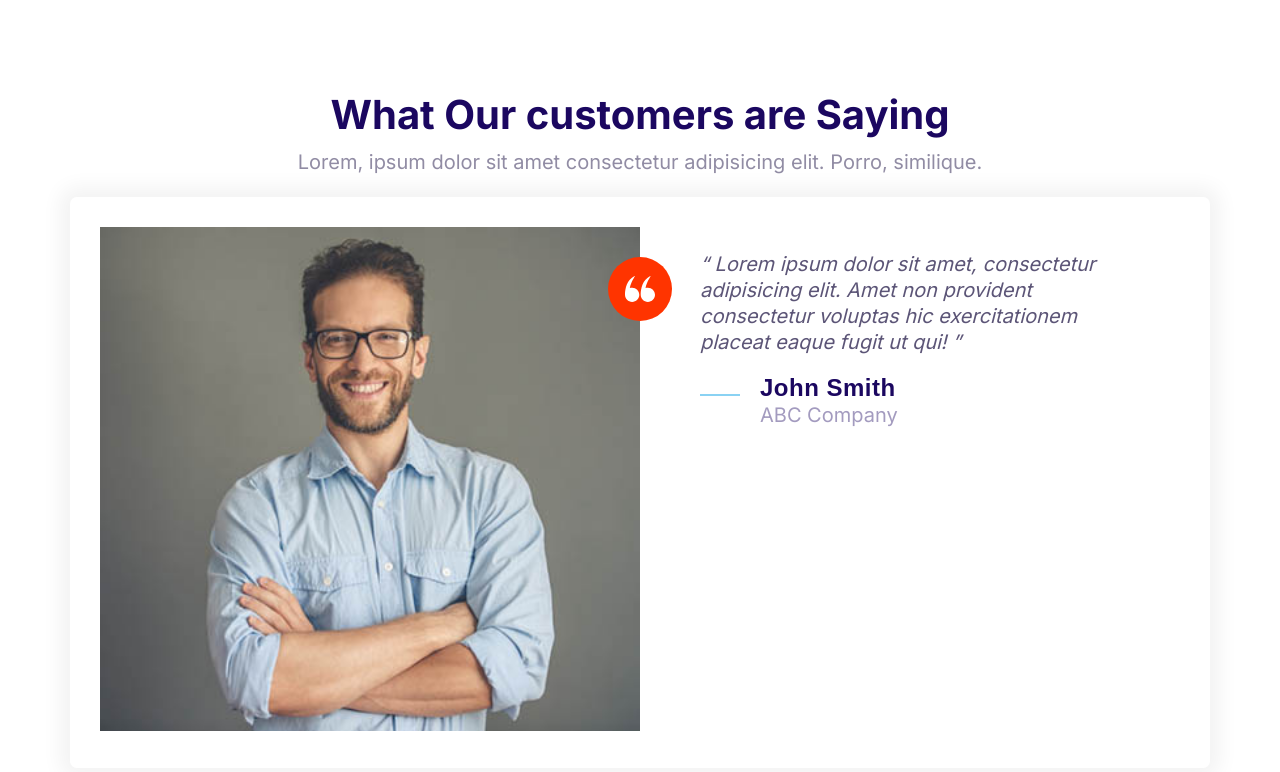
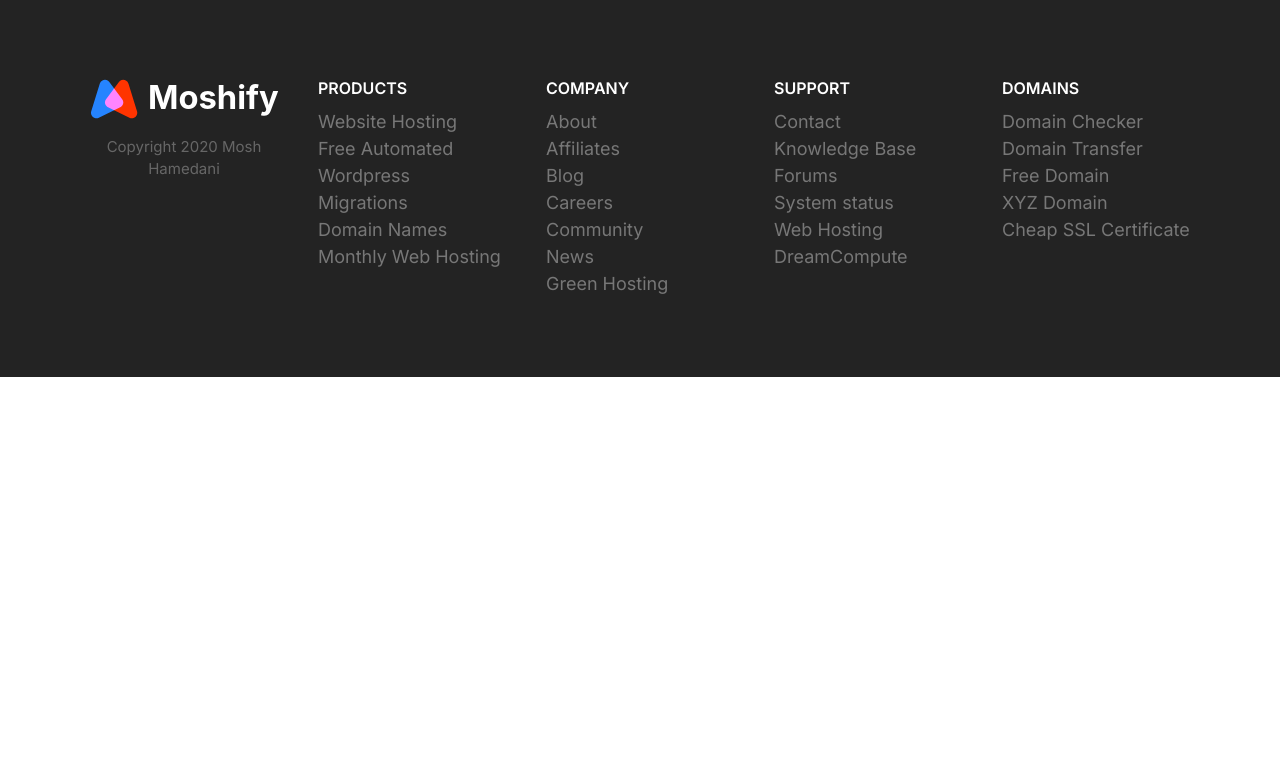
Before and after one commit to ivasquez12/MoshifyMash, a plain HTML site: page index.html in a window 1280 px wide. Drawn offline with Linux system fonts and the light colour scheme.

Commit message:
Describes footer component

```diff
--- a/css/styles.css
+++ b/css/styles.css
@@ -813,3 +813,73 @@ a {
     max-width: 700px;
   }
 }
+
+/* Footer */
+.footer {
+  background: #232323;
+}
+
+.footer a {
+  color: #777;
+  transition: color 0.3s;
+}
+
+.footer a:hover {
+  color: #fff;
+}
+
+.footer__section {
+  padding: 2rem;
+  border-bottom: 1px solid #393939;
+}
+
+.footer__section .list {
+  margin: 0;
+}
+
+.footer__heading {
+  text-transform: uppercase;
+  font-weight: 600;
+}
+
+.footer__brand {
+  margin-top: 5rem;
+  text-align: center;
+}
+
+.footer__brand img {
+  width: 100%;
+  max-width: 230px;
+}
+
+.footer__copyright {
+  font-size: 2.1rem;
+  color: #fff;
+  opacity: 0.3;
+}
+
+@media screen and (min-width: 768px) {
+  .footer__sections {
+    grid-template-columns: repeat(auto-fit, minmax(10rem, 1fr));
+  }
+  .footer .collapsible__chevron {
+    display: none;
+  }
+  .footer .collapsible__content {
+    max-height: 100%;
+    opacity: 1;
+  }
+  .footer__brand {
+    order: -1;
+    margin-top: 1rem;
+  }
+  .footer__copyright {
+    font-size: 1.5rem;
+  }
+  .footer__section {
+    border: 0;
+  }
+  .footer__heading {
+    font-size: 1.6rem;
+  }
+}
--- a/index.html
+++ b/index.html
@@ -15,54 +15,97 @@
     <link rel="stylesheet" href="/css/styles.css" />
   </head>
   <body>
-    <section class="block">
-      <header class="block__header">
-        <h2>What Our customers are Saying</h2>
-        <p>
-          Lorem, ipsum dolor sit amet consectetur adipisicing elit. Porro,
-          similique.
-        </p>
+    <footer class="block block--dark footer">
+      <div class="container grid footer__sections">
+        <section class="collapsible collapsible--expanded footer__section">
+          <header class="collapsible__header">
+            <h2 class="collapsible__heading footer__heading">Products</h2>
+
+            <img
+              class="icon-container--chevron collapsible__chevron"
+              src="/images/chevron.svg"
+              alt="a button with an arrow"
+            />
           </header>
-      <div class="container">
-        <div class="card testimonial">
-          <div class="grid grid--1x2">
-            <div class="testimonial__image">
+          <div class="collapsible__content">
+            <ul class="list">
+              <li><a href="#">Website Hosting</a></li>
+              <li><a href="#">Free Automated Wordpress</a></li>
+              <li><a href="#">Migrations</a></li>
+              <li><a href="#">Domain Names</a></li>
+              <li><a href="#">Monthly Web Hosting</a></li>
+            </ul>
+          </div>
+        </section>
+        <section class="collapsible footer__section">
+          <header class="collapsible__header">
+            <h2 class="collapsible__heading footer__heading">Company</h2>
+
             <img
-                src="/images/testimonial.jpg"
-                alt="a happy, smiling customer"
+              class="icon-container--chevron collapsible__chevron"
+              src="/images/chevron.svg"
+              alt="a button with an arrow"
             />
-              <span class="icon-container icon-container--accent">
-                <svg class="icon icon--white icon--small">
-                  <use xlink:href="/images/sprite.svg#quotes"></use>
-                </svg>
-              </span>
+          </header>
+          <div class="collapsible__content">
+            <ul class="list">
+              <li><a href="#">About</a></li>
+              <li><a href="#">Affiliates</a></li>
+              <li><a href="#">Blog</a></li>
+              <li><a href="#">Careers</a></li>
+              <li><a href="#">Community</a></li>
+              <li><a href="#">News</a></li>
+              <li><a href="#">Green Hosting</a></li>
+            </ul>
           </div>
+        </section>
+        <section class="collapsible footer__section">
+          <header class="collapsible__header">
+            <h2 class="collapsible__heading footer__heading">Support</h2>
 
-            <blockquote class="quote">
-              <p class="quote__text">
-                Lorem ipsum dolor sit amet, consectetur adipisicing elit. Amet
-                non provident consectetur voluptas hic exercitationem placeat
-                eaque fugit ut qui!
-              </p>
-              <footer>
-                <div class="media">
-                  <div class="media__image">
-                    <svg class="icon icon--primary quote__line">
-                      <use xlink:href="/images/sprite.svg#line"></use>
-                    </svg>
+            <img
+              class="icon-container--chevron collapsible__chevron"
+              src="/images/chevron.svg"
+              alt="a button with an arrow"
+            />
+          </header>
+          <div class="collapsible__content">
+            <ul class="list">
+              <li><a href="#">Contact</a></li>
+              <li><a href="#">Knowledge Base</a></li>
+              <li><a href="#">Forums</a></li>
+              <li><a href="#">System status</a></li>
+              <li><a href="#">Web Hosting</a></li>
+              <li><a href="#">DreamCompute</a></li>
+            </ul>
           </div>
-                  <div class="media__body">
-                    <h3 class="media__title quote__author">John Smith</h3>
-                    <p class="quote__company">ABC Company</p>
+        </section>
+        <section class="collapsible footer__section">
+          <header class="collapsible__header">
+            <h2 class="collapsible__heading footer__heading">Domains</h2>
+
+            <img
+              class="icon-container--chevron collapsible__chevron"
+              src="/images/chevron.svg"
+              alt="a button with an arrow"
+            />
+          </header>
+          <div class="collapsible__content">
+            <ul class="list">
+              <li><a href="#">Domain Checker</a></li>
+              <li><a href="#">Domain Transfer</a></li>
+              <li><a href="#">Free Domain</a></li>
+              <li><a href="#">XYZ Domain</a></li>
+              <li><a href="#">Cheap SSL Certificate</a></li>
+            </ul>
           </div>
+        </section>
+        <section class="footer__brand">
+          <img src="images/logo.svg" alt="" />
+          <p class="footer__copyright">Copyright 2020 Mosh Hamedani</p>
+        </section>
       </div>
     </footer>
-            </blockquote>
-          </div>
-        </div>
-      </div>
-    </section>
-
     <script src="js/main.js"></script>
   </body>
 </html>
```
Also changed, not shown: components/footer.html (added, +91 -0 lines). Lines whose indentation alone changed are shown as unchanged.
